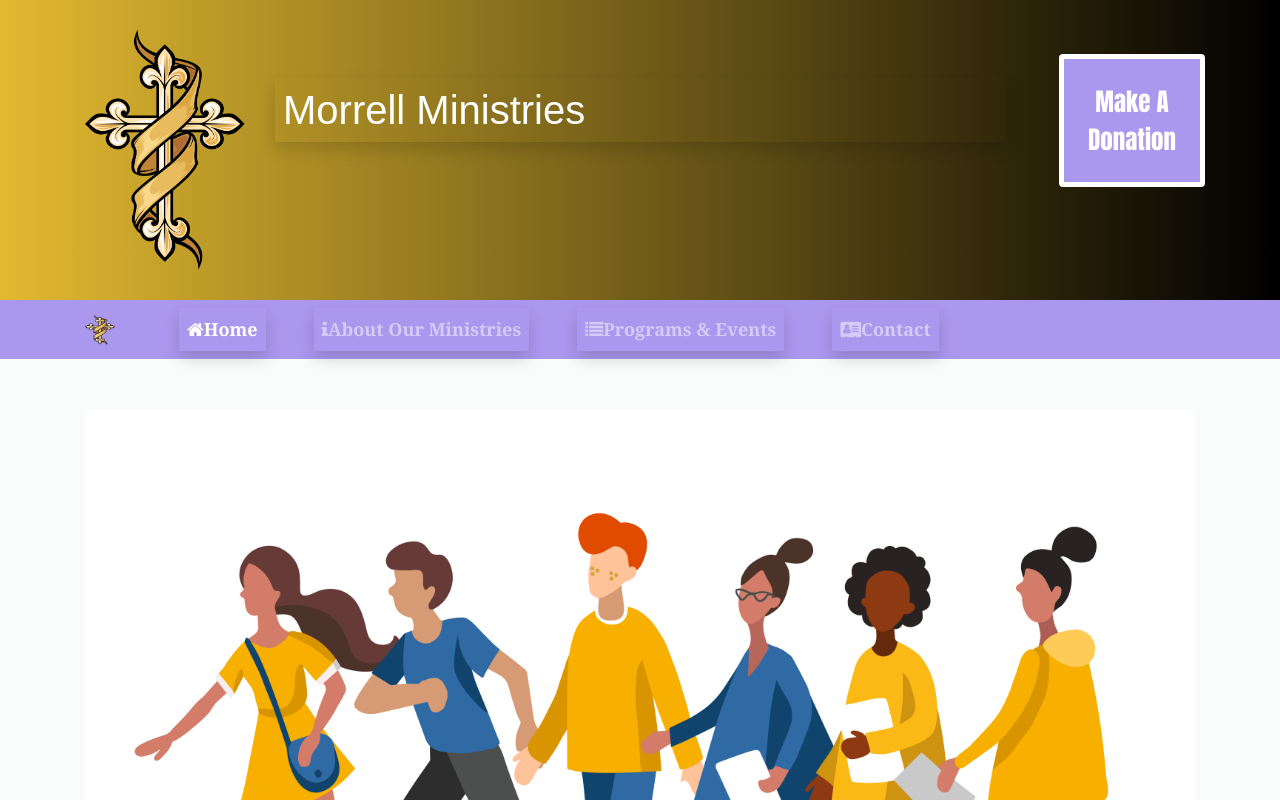
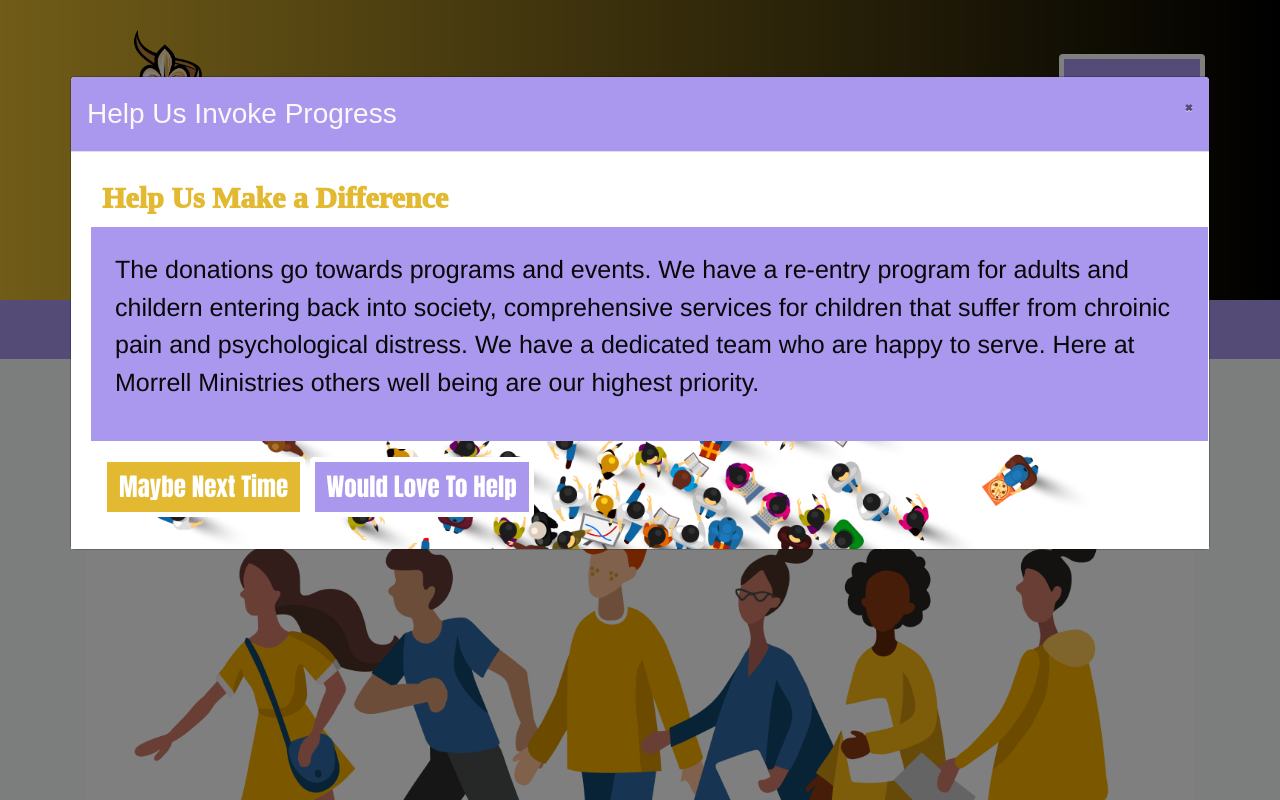
Before and after one commit to jakthedev/MorrellMinistries, a website: page index.html in a window 1280 px wide. Both pictures are taken after a click on the button "Make A Donation". Shown: the top 800 px of the page. Drawn offline with nearby package versions, Linux system fonts and the light colour scheme.

Commit message:
Modal is complete

```diff
--- a/css/styles.css
+++ b/css/styles.css
@@ -103,6 +103,13 @@
 
 }
 
+.btn-secondary {
+    background-color: #e2b930;
+    border-style: initial;
+    border: 5px solid;
+    font-size: 25px;
+}
+
 .tab-content {
     border: 3px solid #3046C5;
     border-top: none;
@@ -128,3 +135,31 @@
 .site-footer {
     color: rgb(253, 253, 253);
 }
+
+.modal-header {
+    background-color: #aa97ee;
+}
+
+.reserveModal {
+    background-image: url("logo.png");
+}
+
+.modal-title {
+    color: #faf8f8;
+}
+
+.helpus {
+    font-family:'Times New Roman', Times, serif;
+    font-size: 30px;
+    font-weight: 1000;
+    color: #e2b930;
+}
+
+.explainus {
+    font-family:'Franklin Gothic Medium', 'Arial Narrow', Arial, sans-serif;
+    font-size: 25px;
+    font-weight: 1000px;
+    color:#080808;
+    background-color: #aa97ee;
+
+}
--- a/index.html
+++ b/index.html
@@ -24,7 +24,7 @@
                 <div class="col-4 col-sm-3 col-md-2 align-self-center">
                     <a href="index.html"><img src="img/logo.png" class="img-fluid" /></a>
                 </div>
-                <div class="col mt-5" id="titleHeader">
+                <div class="col mt-5">
                     <h1 class="shadow p-2" >Morrell Ministries</h1>
                 </div>
                     <div class="col-2 mt-4 ">
@@ -36,52 +36,36 @@
         </div>
     </header>
 
-    <div id="reserveModal" class="modal fade" role="dialog">
-        <div class="modal-dialog modal-md" role="document">
+    <div id="reserveModal" class="modal mt-5 fade" role="dialog">
+        <div class="modal-dialog modal-xl" role="document">
             <div class="modal-content">
                 <div class="modal-header">
-                    <h3 class="modal-title">Reserve a Campsite</h3>
+                    <h3 class="modal-title" id="modaltitle">Help Us Invoke Progress</h3>
                     <button type="button" class="close" data-dismiss="modal">&times;</button>
                 </div>
-                <div class="modal-body">
+                <div class="modal-body" style="background-image: url('/img/groupcircle.png'); background-repeat: no-repeat;
+                background-size: cover;">
                     <div class="container-fluid">
                         <form id="reservation" action="#">
+                            <div >
                                 <div class="form-group row">
-                                    <label for="Nucampers" class="col-sm-6 col-form-label">How Many Campers</label>
-                                    <div class="col">
-                                        <select name="numCampers" id="numCampers" class="form-control">
-                                            <option selcted>Select...</option>
-                                            <option value="1">1</option>
-                                            <option value="2">2</option>
-                                            <option value="3">3</option>
-                                            <option value="4">4</option>
-                                            <option value="5">5</option>
-                                            <option value="6">6</option>
-                                        </select>
+                                    <label for="Nucampers" class="helpus col-sm-6 col-form-label">Help Us Make a Difference</label>
+                                    <div class="explainus row ml-1">
+                                        <p class="p-4">The donations go towards programs and events. We have a re-entry program for
+                                            adults and childern entering back into society, comprehensive services for children
+                                            that suffer from chroinic pain and psychological distress. We have a dedicated team
+                                            who are happy to serve. Here at Morrell Ministries others well being are our
+                                            highest priority.
+                                        </p>
                                     </div>
-                                </div>
-                                <div class="form-group row"
-                                    <label for="date" class="col-sm-6 col-form-label">Date</label>
-                                    <div class="col">
-                                        <input type="date" class="form-control" id="date" name="date" placeholder="mm/dd/yyyy" />
                                     </div>
                                 </div>
 
-                                <div class="form-group row">
-                                    <label class="col-sm-6 col-form-label">Type</label>
-                                    <div class="col-2 btn-group btn-group-toggle" data-toggle="buttons">
-                                        <label for="RV" class="btn btn-danger active">
-                                            <input id="RV" type="radio" name="siteType">RV
-                                        </label>
-                                        <label for="tent" class="btn btn-success active">
-                                            <input id="tent" type="radio" name="siteType">Tent
-                                        </label>
-                                    </div>
-                                </div>
+
                                 <div class="form-group row">
                                         <div class="col">
-                                            <button type="button" class="btn btn-secondary" data-dismiss="modal">Cancel</button>
-                                            <button type="submit" class="btn btn-primary">Search</button>
+                                            <button type="button" class="btn btn-secondary" data-dismiss="modal">Maybe Next Time</button>
+                                            <button type="submit" class="btn btn-primary"data-dismiss="modal">Would Love To Help</button>
                                     </div>
                                 </div>
                             </form>
@@ -186,12 +170,7 @@
     <script src="node_modules/jquery/dist/jquery.slim.min.js"></script>
     <script src="node_modules/popper.js/dist/umd/popper.min.js"></script>
     <script src="node_modules/bootstrap/dist/js/bootstrap.min.js"></script>
-
-    <script>
-    $(function () {
-        $('[data-toggle="tooltip"]').tooltip()
-    })
-    </script>
+    <script src="js/scripts.js"></script>
 
 </body>
 </html>
```
Also changed, not shown: img/groupcircle.png (added), img/grouppray.png (added).
